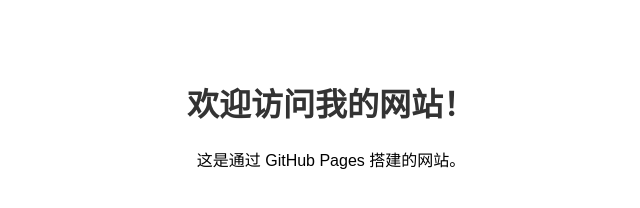
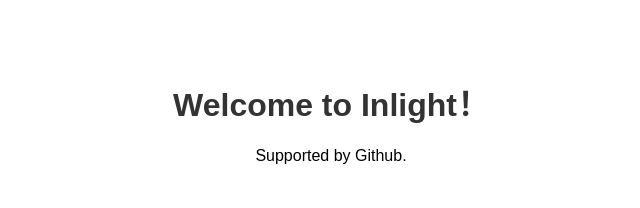
Before and after one commit to topmarketing126com/topmarketing126com.github.io, a plain HTML site: page index.html in a window 1280 px wide. Shown: the whole page, without its empty margins (309-949 px from the left). Drawn offline with Linux system fonts and the light colour scheme.

Commit message:
Update index.html

```diff
--- a/index.html
+++ b/index.html
@@ -10,7 +10,7 @@
     </style>
 </head>
 <body>
-    <h1>欢迎访问我的网站！</h1>
-    <p>这是通过 GitHub Pages 搭建的网站。</p>
+    <h1>Welcome to Inlight！</h1>
+    <p>Supported by Github.</p>
 </body>
 </html>
```
